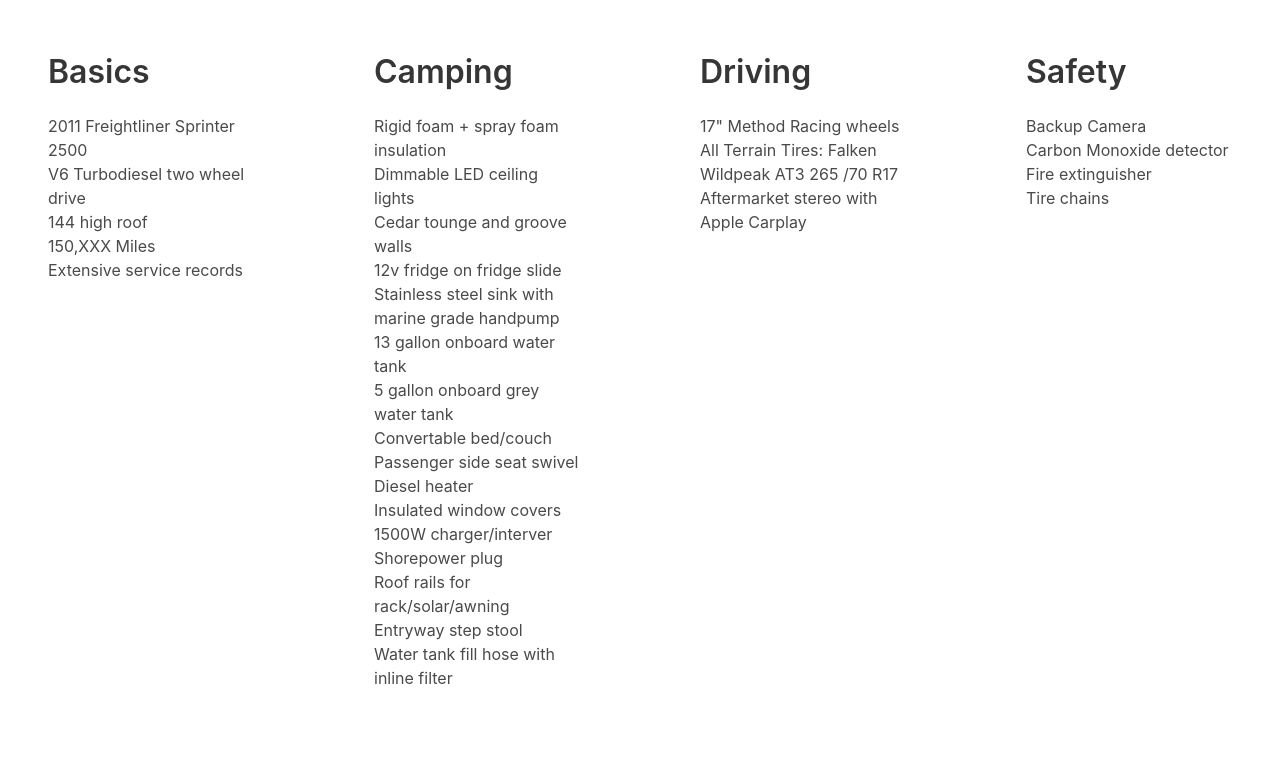
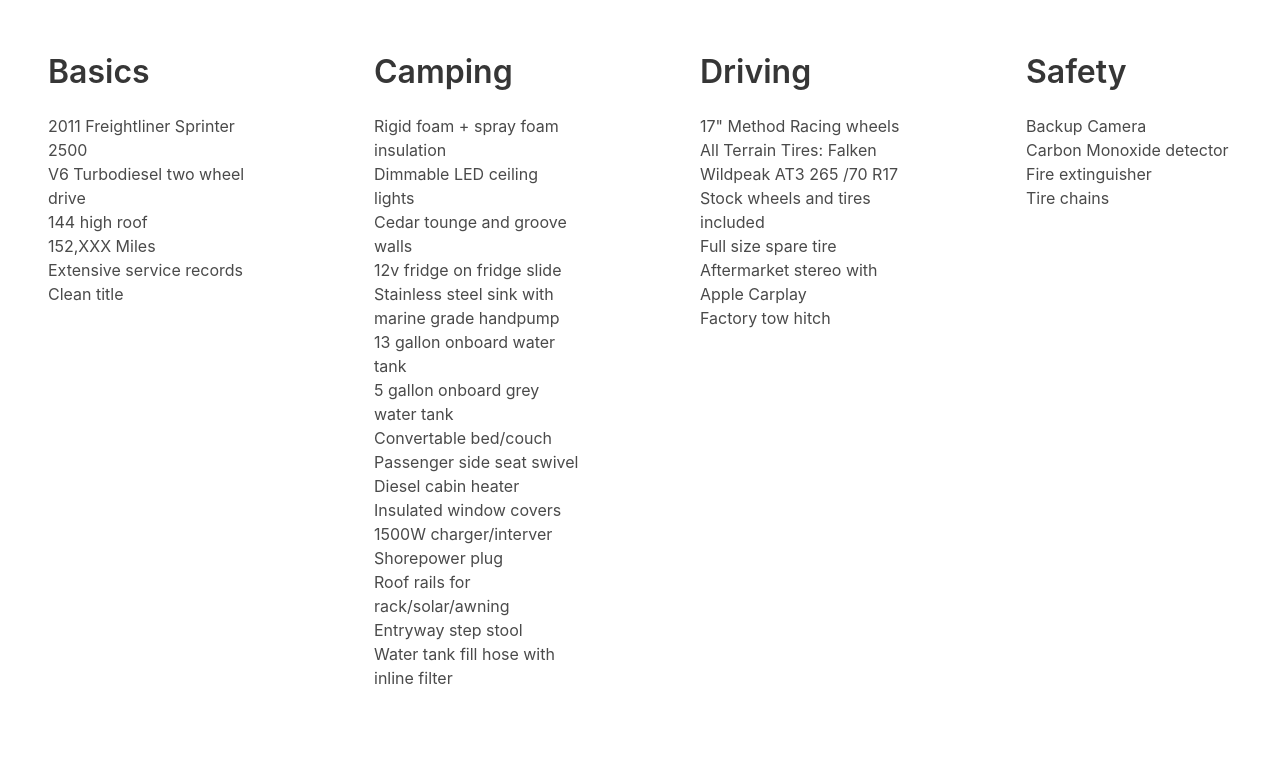
Before and after one commit to henryrose/wilder-roses.com, a Gatsby site: page /van in a window 1280 px wide. Shown: the part 1387-2146 px from the top of the page. Built offline with nearby package versions, Linux system fonts and the light colour scheme; Gatsby itself is replaced by a stand-in of ours.

Commit message:
Update van.js

```diff
--- a/src/pages/van.js
+++ b/src/pages/van.js
@@ -37,8 +37,9 @@
               <li>2011 Freightliner Sprinter 2500</li>
               <li>V6 Turbodiesel two wheel drive</li>
               <li>144 high roof</li>
-              <li>150,XXX Miles</li>
+              <li>152,XXX Miles</li>
               <li>Extensive service records</li>
+              <li>Clean title</li>
             </ul>
           </Section>
       </div>
@@ -56,7 +57,7 @@
               <li>5 gallon onboard grey water tank</li>
               <li>Convertable bed/couch</li>
               <li>Passenger side seat swivel</li>
-              <li>Diesel heater</li>
+              <li>Diesel cabin heater</li>
               <li>Insulated window covers</li>
               <li>1500W charger/interver</li>
               <li>Shorepower plug</li>
@@ -74,7 +75,10 @@
             <ul>
               <li>17" Method Racing wheels</li>
               <li>All Terrain Tires: Falken Wildpeak AT3 265 /70 R17</li>
+              <li>Stock wheels and tires included</li>
+              <li>Full size spare tire</li>
               <li>Aftermarket stereo with Apple Carplay</li>
+              <li>Factory tow hitch</li>
             </ul>
         </Section>
       </div>
```
